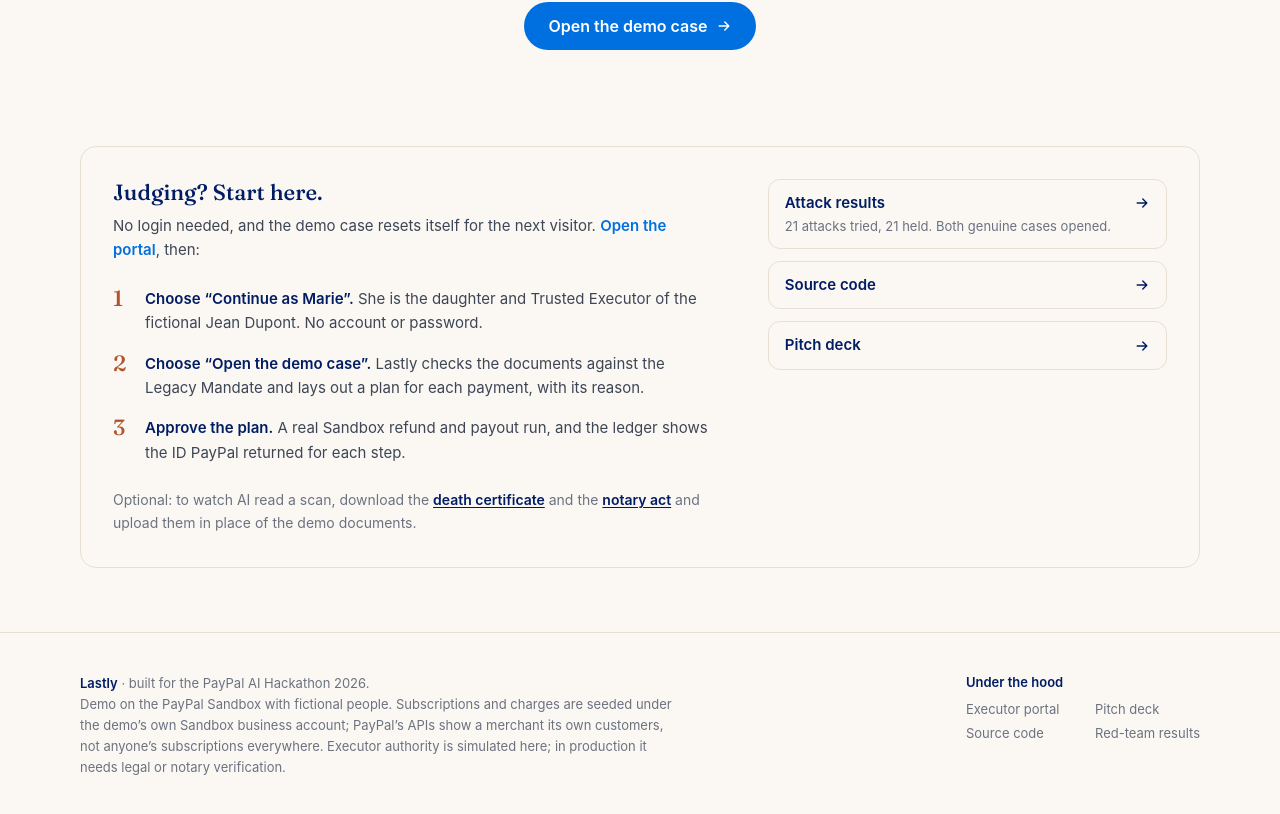
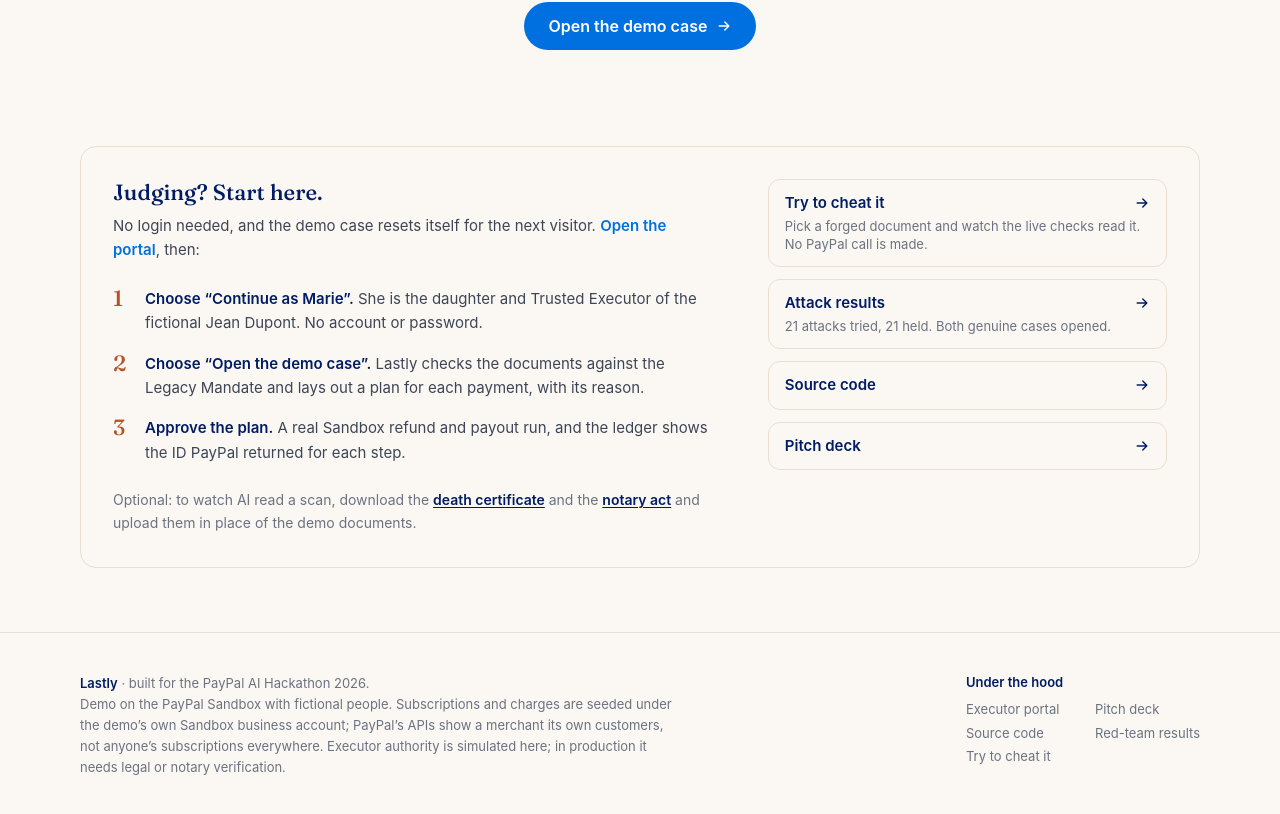
Before and after one commit to aminezar/lastly, a Next.js app: page / in a window 1280 px wide. Shown: the part 2733-3547 px from the top of the page. Built offline with nearby package versions, Linux system fonts and the light colour scheme.

Commit message:
Landing: link the try-to-cheat-it page from the judges' guide and the footer

```diff
--- a/app/page.tsx
+++ b/app/page.tsx
@@ -90,6 +90,7 @@ const devPages = [
   { href: '/pitch', label: 'Pitch deck' },
   { href: REPO_URL, label: 'Source code' },
   { href: RED_TEAM_URL, label: 'Red-team results' },
+  { href: '/try-to-cheat-it', label: 'Try to cheat it' },
 ];
 
 function Arrow() {
@@ -282,6 +283,12 @@ export default function Home() {
                 </li>
               )}
               <li>
+                <Link href="/try-to-cheat-it" className="home-focus block rounded-xl border border-[var(--home-line)] bg-[var(--home-paper)] px-4 py-3 hover:border-[var(--home-ink)]">
+                  <span className="flex items-center justify-between gap-3 font-semibold text-[var(--home-ink)]">Try to cheat it <Arrow /></span>
+                  <span className="mt-1 block text-[13px] leading-snug text-[var(--home-muted)]">Pick a forged document and watch the live checks read it. No PayPal call is made.</span>
+                </Link>
+              </li>
+              <li>
                 <a href={RED_TEAM_URL} target="_blank" rel="noreferrer" className="home-focus block rounded-xl border border-[var(--home-line)] bg-[var(--home-paper)] px-4 py-3 hover:border-[var(--home-ink)]">
                   <span className="flex items-center justify-between gap-3 font-semibold text-[var(--home-ink)]">Attack results <Arrow /></span>
                   <span className="mt-1 block text-[13px] leading-snug text-[var(--home-muted)]">21 attacks tried, 21 held. Both genuine cases opened.</span>
```
